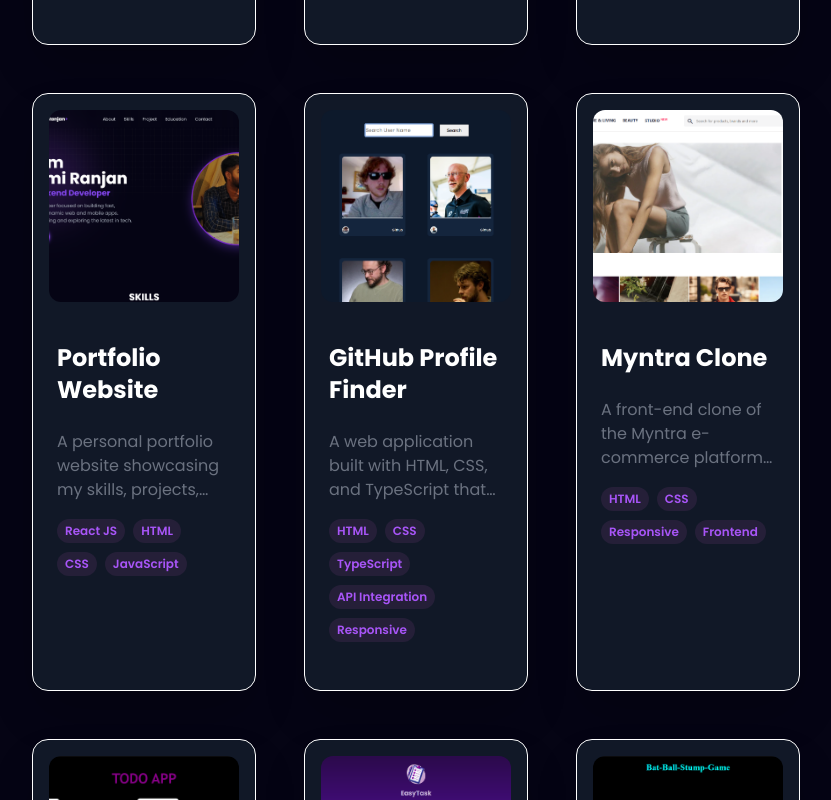
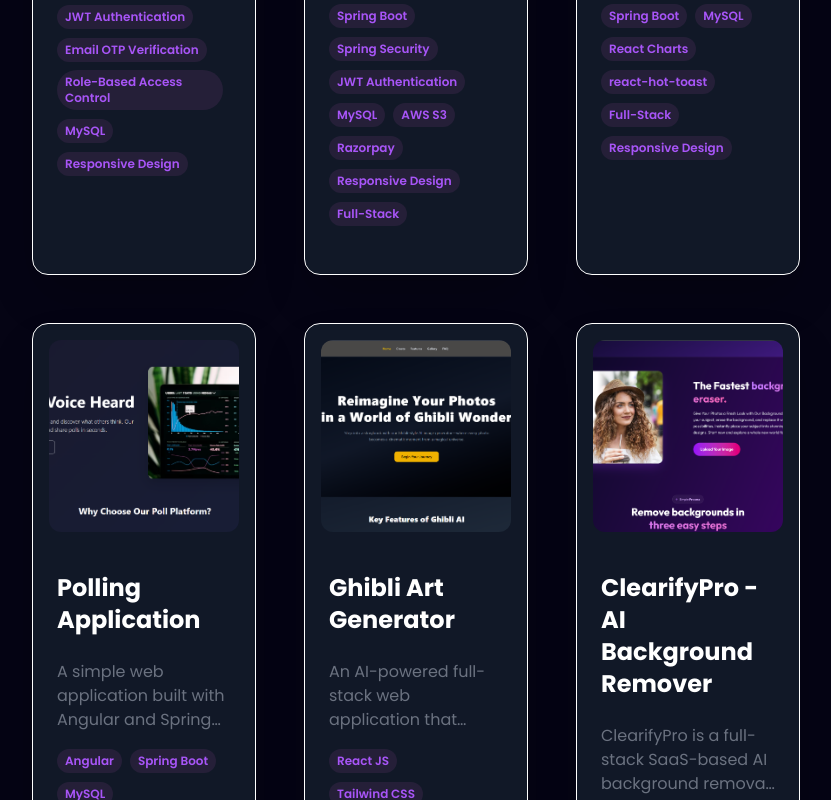
Before and after one commit to Rashmi-2005-Ranjan/Portfolio, a React (Vite) app in the folder my-portfolio/: page / in a window 1280 px wide. Shown: the part 3160-3960 px from the top of the page, without its empty margins (224-1055 px from the left). Built offline with nearby package versions, Linux system fonts and the light colour scheme; a web font is replaced by a local one.

Commit message:
Added New Project Details

```diff
--- a/my-portfolio/src/constants.js
+++ b/my-portfolio/src/constants.js
@@ -45,6 +45,13 @@
 import cricketGameLogo from "./assets/work_logo/cricketGameLogo.png";
 import mfc from "./assets/work_logo/mfc.png";
 import pokemonAppLogo from "./assets/work_logo/pokemon.png";
+import polling from "./assets/work_logo/polling.png";
+import ghibliArtLogo from "./assets/work_logo/ghibliArtLogo.png";
+import bgremove from "./assets/work_logo/bgremover.png";
+import netstarLogo from "./assets/work_logo/netstarLogo.png";
+import authForgeLogo from "./assets/work_logo/authForge.png";
+import retailonLogo from "./assets/work_logo/retailonLogo.png";
+import finLytics from "./assets/work_logo/finLytics.png";
 export const SkillsInfo = [
   {
     title: "Frontend",
@@ -132,6 +139,139 @@
 export const projects = [
   {
     id: 0,
+    title: "AuthForge - Authentication System",
+    description:
+      "AuthForge is a full-stack authentication system built with React.js and Spring Boot. It features JWT-based login/logout, OTP email verification, role-based access control (Admin & User), and a modern responsive UI with Bootstrap 5.",
+    image: authForgeLogo, // replace with your actual imported image/asset
+    tags: [
+      "React JS",
+      "Bootstrap 5",
+      "Spring Boot",
+      "Spring Security",
+      "JWT Authentication",
+      "Email OTP Verification",
+      "Role-Based Access Control",
+      "MySQL",
+      "Responsive Design",
+    ],
+    github: "https://github.com/Rashmi-2005-Ranjan/AuthForge",
+    webapp: "https://github.com/Rashmi-2005-Ranjan/AuthForge",
+  },
+  {
+    id: 1,
+    title: "Retailon - Full Stack Retail Billing Solution",
+    description:
+      "Retailon is a full-stack retail billing solution designed for retail businesses. It provides seamless billing, secure authentication, a powerful Admin-User workflow, AWS S3 image storage, and Razorpay payment integration, all with a modern responsive UI.",
+    image: retailonLogo, // replace with your actual imported image/asset
+    tags: [
+      "React JS",
+      "Bootstrap CSS",
+      "Spring Boot",
+      "Spring Security",
+      "JWT Authentication",
+      "MySQL",
+      "AWS S3",
+      "Razorpay",
+      "Responsive Design",
+      "Full-Stack",
+    ],
+    github: "https://github.com/Rashmi-2005-Ranjan/Retailon",
+    webapp: "https://github.com/Rashmi-2005-Ranjan/Retailon",
+  },
+  {
+    id: 2,
+    title: "Finlytics - Income & Expense Tracker",
+    description:
+      "Finlytics is a full-stack income and expense tracker app built with React.js, Tailwind CSS, Spring Boot, and MySQL. It allows users to add, delete, and categorize financial records, visualize data with React Charts, and receive real-time notifications with react-hot-toast.",
+    image: finLytics, // replace with your actual imported image/asset
+    tags: [
+      "React JS",
+      "Tailwind CSS",
+      "Spring Boot",
+      "MySQL",
+      "React Charts",
+      "react-hot-toast",
+      "Full-Stack",
+      "Responsive Design",
+    ],
+    github: "https://github.com/Rashmi-2005-Ranjan/Finlytics",
+    webapp: "https://github.com/Rashmi-2005-Ranjan/Finlytics",
+  },
+  {
+    id: 3,
+    title: "Polling Application",
+    description:
+      "A simple web application built with Angular and Spring Boot that allows users to create polls, add options, and vote. No login or registration is required, making it easy for anyone to share opinions and view poll results in real-time.",
+    image: polling, // replace with your actual imported image/asset
+    tags: [
+      "Angular",
+      "Spring Boot",
+      "MySQL",
+      "CRUD Operations",
+      "Real-Time UI",
+      "Java Persistence API",
+    ],
+    github: "https://github.com/Rashmi-2005-Ranjan/Polling-Application",
+    webapp: "https://github.com/Rashmi-2005-Ranjan/Polling-Application",
+  },
+  {
+    id: 4,
+    title: "Ghibli Art Generator",
+    description:
+      "An AI-powered full-stack web application that transforms user inputs or photos into stunning Ghibli-style artwork using the Stability AI API. Built with React.js (frontend), Spring Boot (backend), and styled with Tailwind CSS, providing a responsive and modular UI.",
+    image: ghibliArtLogo, // replace with your actual imported image/asset
+    tags: [
+      "React JS",
+      "Tailwind CSS",
+      "Spring Boot",
+      "AI Integration",
+      "Stability AI API",
+      "Responsive UI",
+      "Full-Stack",
+    ],
+    github: "https://github.com/Rashmi-2005-Ranjan/Ghibli-Image-Generator", // update if repo differs
+    webapp: "https://github.com/Rashmi-2005-Ranjan/Ghibli-Image-Generator", // replace with actual live link
+  },
+  {
+    id: 5,
+    title: "ClearifyPro - AI Background Remover",
+    description:
+      "ClearifyPro is a full-stack SaaS-based AI background removal platform. Users can upload images, remove backgrounds seamlessly using ClipDrop API, and download results instantly. It includes a credit-based subscription system, secure authentication, and a mobile-friendly responsive UI.",
+    image: bgremove, // replace with your actual imported image/asset
+    tags: [
+      "React JS",
+      "Tailwind CSS",
+      "Spring Boot",
+      "Spring Security",
+      "JWT Authentication",
+      "ClipDrop API",
+      "Razorpay",
+      "MySQL",
+      "SaaS",
+    ],
+    github: "https://github.com/Rashmi-2005-Ranjan/BG-Remover-SAAS", // update if repo differs
+    webapp: "https://github.com/Rashmi-2005-Ranjan/BG-Remover-SAAS", // replace with actual live link
+  },
+  {
+    id: 6,
+    title: "Netstar - Movie Discovery Platform",
+    description:
+      "Netstar is a full-stack movie discovery platform built with Angular and Spring Boot. Users can explore movie details while admins can add, edit, and delete movie information. This is not a streaming platform, but a discovery platform with a modern responsive UI.",
+    image: netstarLogo, // replace with your actual imported image/asset
+    tags: [
+      "Angular",
+      "Spring Boot",
+      "JavaMail",
+      "JWT Authentication",
+      "Role-Based Access Control",
+      "MySQL",
+      "Responsive Design",
+    ],
+    github: "https://github.com/Rashmi-2005-Ranjan/Netstar", // update if repo differs
+    webapp: "https://github.com/Rashmi-2005-Ranjan/Netstar", // replace with actual live link
+  },
+  {
+    id: 7,
     title: "Razorpay",
     description:
       "A clean and responsive Razorpay UI Clone built using Tailwind CSS. This project replicates the visual design of Razorpay's user interface, focusing on the layout, styling, and overall look. The goal is to create a user-friendly interface with modern design patterns, ideal for showcasing skills in front-end development and UI design.",
@@ -141,7 +281,7 @@
     webapp: "https://razorpay-plum.vercel.app/",
   },
   {
-    id: 1,
+    id: 8,
     title: "TIC TAC TOE",
     description:
       "A classic 3×3 Tic Tac Toe game built with semantic HTML, modern CSS, and vanilla JavaScript. It features two-player mode, instant win/draw detection, a clean responsive UI, and a quick reset to play again—perfect for a lightweight web game demo.",
@@ -151,7 +291,7 @@
     webapp: "https://rashmi-2005-ranjan.github.io/TIC-TAC-TOE/",
   },
   {
-    id: 2,
+    id: 9,
     title: "Rock Paper Scissors Game",
     description:
       "An interactive Rock Paper Scissors game built using HTML, CSS, and JavaScript. It allows players to challenge the computer with real-time score tracking, responsive design, and smooth gameplay. A fun and engaging way to revisit this timeless classic in a modern web experience.",
@@ -161,7 +301,7 @@
     webapp: "https://rashmi-2005-ranjan.github.io/Rock-Paper-Scissors-Game/",
   },
   {
-    id: 3,
+    id: 10,
     title: "Portfolio Website",
     description:
       "A personal portfolio website showcasing my skills, projects, and experiences. Built using React.js, it features a modern design with smooth animations and responsive layouts. The website serves as a digital resume, highlighting my journey in the tech world and providing insights into my work.",
@@ -171,7 +311,7 @@
     webapp: "https://portfolio-eight-chi-63.vercel.app/",
   },
   {
-    id: 6,
+    id: 11,
     title: "GitHub Profile Finder",
     description:
       "A web application built with HTML, CSS, and TypeScript that integrates with the GitHub API to fetch and display user profiles. Enter a valid GitHub username to instantly view profile . Designed with a clean responsive interface for seamless usability.",
@@ -181,7 +321,7 @@
     webapp: "https://gitproffilefinder.netlify.app/",
   },
   {
-    id: 7,
+    id: 12,
     title: "Myntra Clone",
     description:
       "A front-end clone of the Myntra e-commerce platform built using only HTML and CSS. It replicates the core design, layout, and styling of the original website, focusing on clean UI, responsive design, and pixel-perfect alignment to showcase strong front-end development skills.",
@@ -191,7 +331,7 @@
     webapp: "https://myntra-clone-zeta-one.vercel.app/",
   },
   {
-    id: 8,
+    id: 13,
     title: "To-Do List",
     description:
       "A simple and responsive To-Do List application built using HTML, CSS, and JavaScript with browser localStorage integration. It allows users to add, manage, and persist tasks directly in the browser, ensuring that tasks remain saved even after refreshing the page. A lightweight productivity tool showcasing DOM manipulation and local storage handling.",
@@ -201,7 +341,7 @@
     webapp: "https://to-do-list-ten-drab-76.vercel.app/",
   },
   {
-    id: 7,
+    id: 14,
     title: "Task Management System",
     description:
       "An ed-tech platform where users can access tech and coding-related blogs, notes, interview questions, e-books, and premium content with payment integration. Built with full-stack technologies for a seamless learning experience.",
@@ -211,7 +351,7 @@
     webapp: "https://task-management-system-ive4.vercel.app/",
   },
   {
-    id: 8,
+    id: 15,
     title: "Cricket Game",
     description:
       "The Cricket Game is a simple, interactive browser-based game built with HTML, CSS, and JavaScript. Players compete against the computer using three action buttons: Bat, Ball, and Stump, with a Reset button to start over. The game logic determines the winner based on predefined rules, offering a fun and engaging way to test your reflexes and strategy.",
@@ -221,7 +361,7 @@
     webapp: "https://cricket-game-chi.vercel.app/",
   },
   {
-    id: 10,
+    id: 16,
     title: "Myntra Cart Management",
     description:
       "A cart management system for a Myntra clone built using HTML, CSS, and JavaScript with browser localStorage. Users can add, remove, and manage items in the shopping cart, with data persistence across sessions using localStorage. Designed to mimic real e-commerce cart functionality with responsive UI and interactive features.",
@@ -238,7 +378,7 @@
     webapp: "https://myntra-functional-clone-nine.vercel.app/", // replace with actual deployed link
   },
   {
-    id: 11,
+    id: 17,
     title: "Pokemon Info App",
     description:
       "A responsive web application built with React.js and CSS that fetches data from the Pokemon API. Users can search for any Pokemon and view detailed information such as stats, abilities, and types. Designed with a mobile-friendly interface for smooth browsing on all devices, making it an engaging and interactive learning tool for Pokemon enthusiasts.",
```
